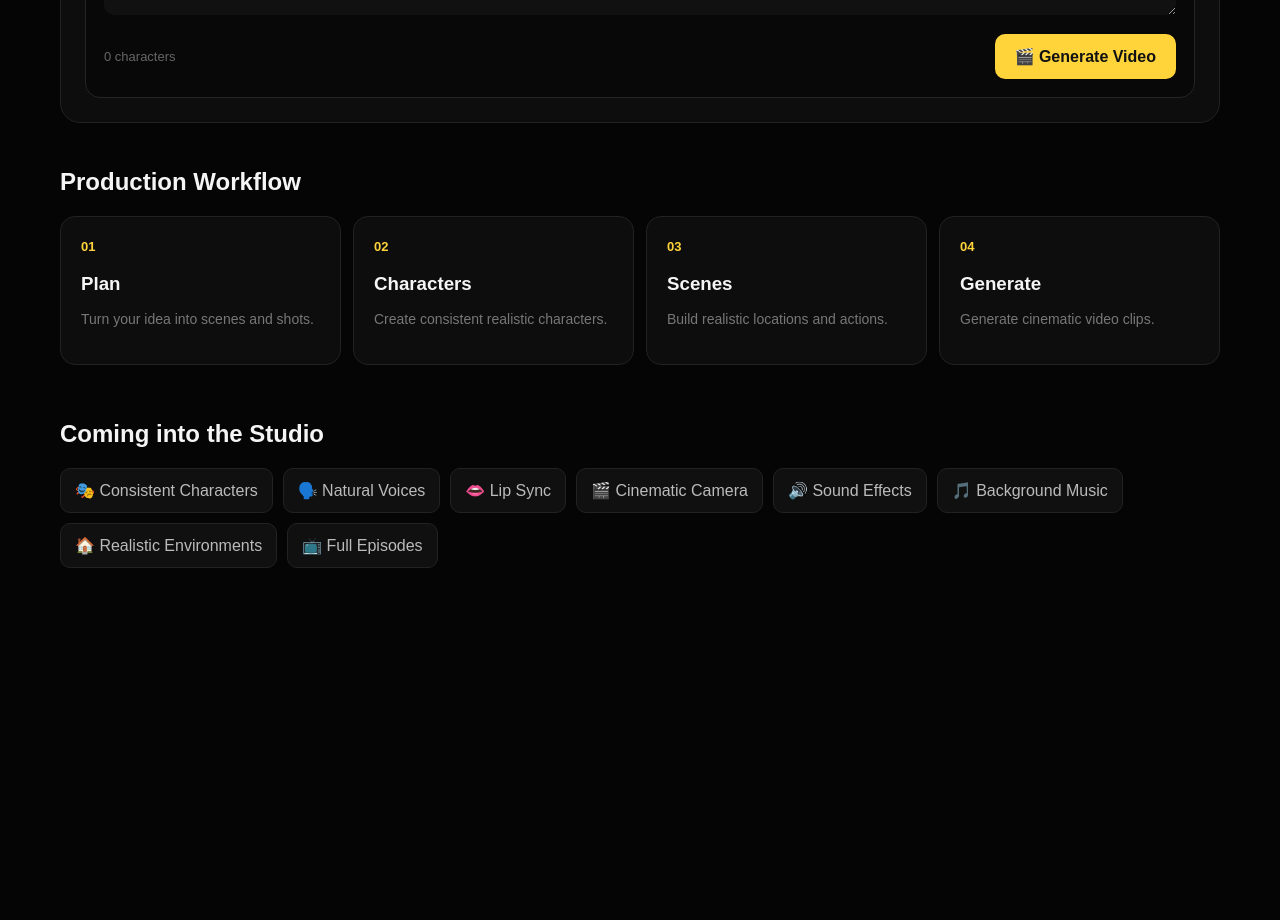
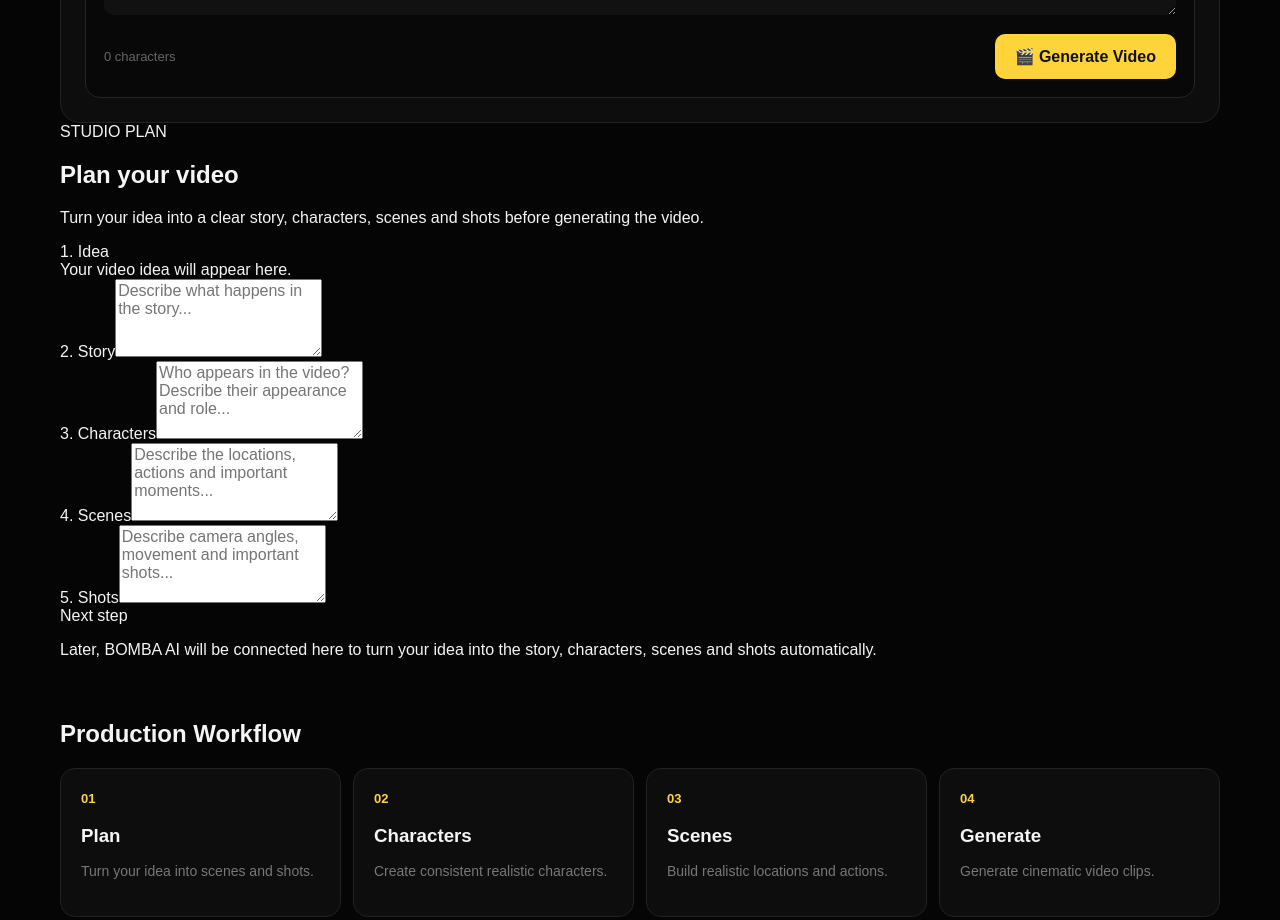
Before and after one commit to tapbombaai-glitch/bomba-ai-video, a Next.js app: page / in a window 1280 px wide. Shown: the part 1120-2040 px from the top of the page. Before the commit the page ends 1718 px from the top, so only its background shows below. Built offline with nearby package versions, Linux system fonts and the light colour scheme; no server answers.

Commit message:
Update page.jsx

```diff
--- a/app/page.jsx
+++ b/app/page.jsx
@@ -1776,6 +1776,12 @@ return (
 
   </section>
 
+<PlanPanel idea={prompt} />
+
+{/* =================================================
+    WORKFLOW
+================================================= */}
+
   {/* =================================================
       WORKFLOW
   ================================================= */}
```
